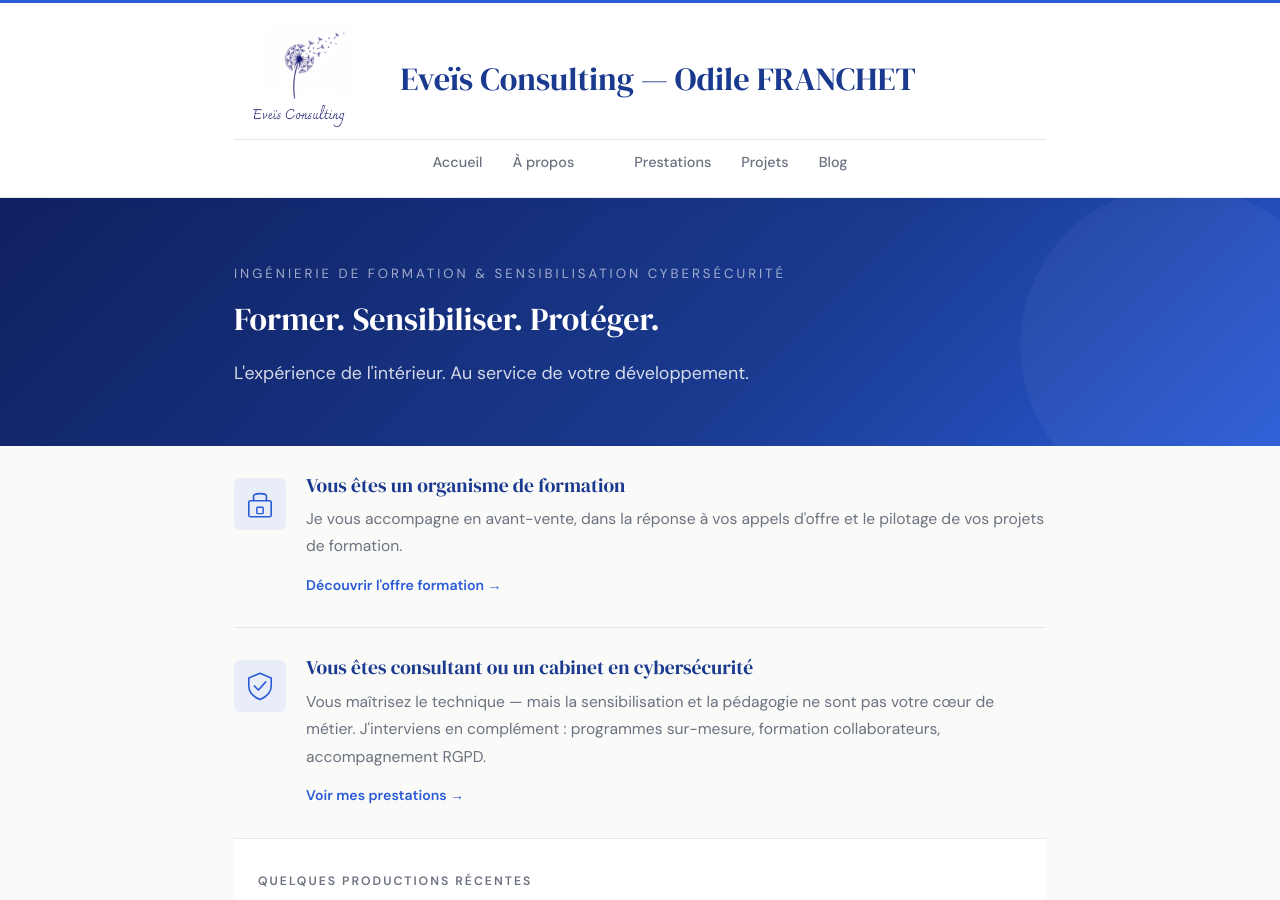
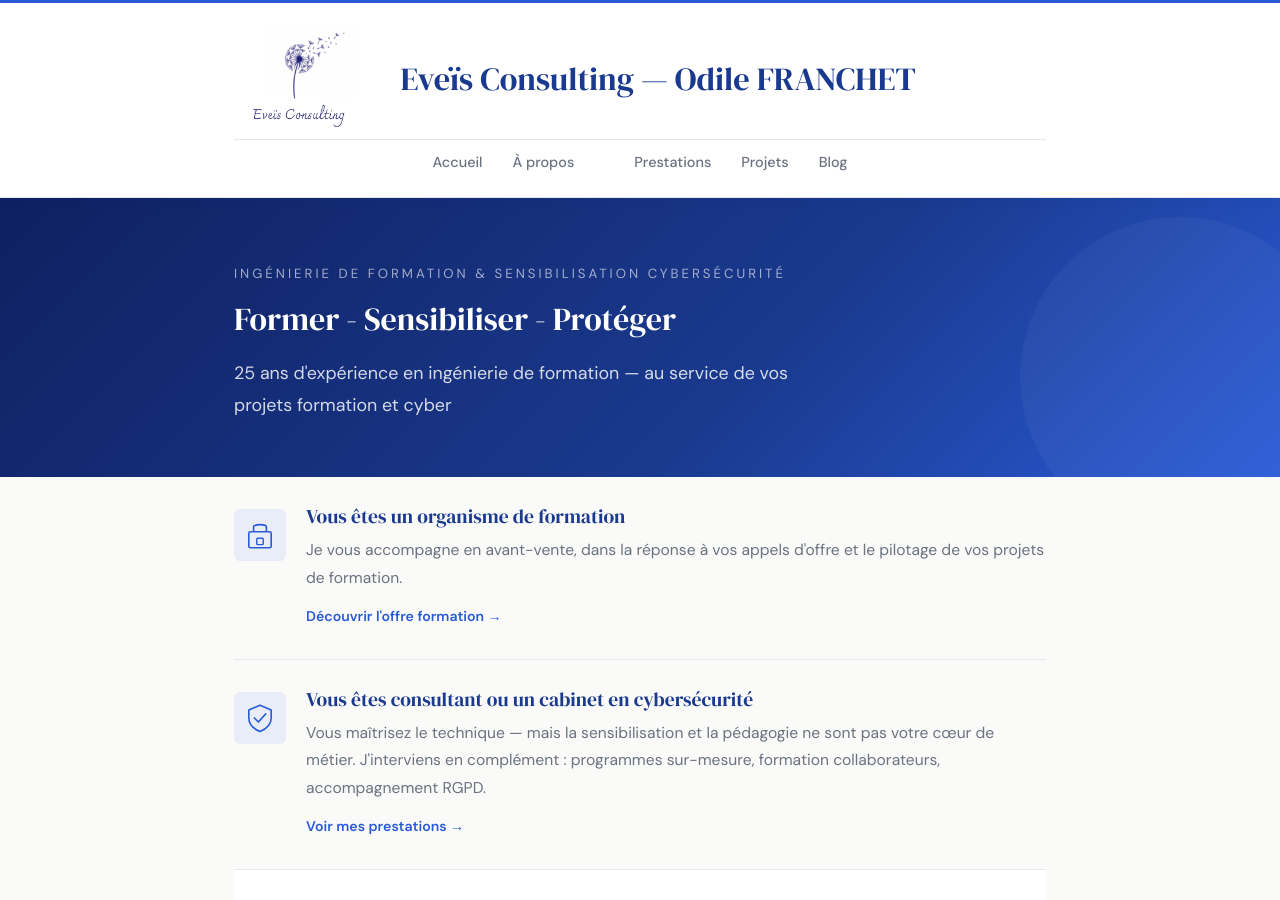
Before and after one commit to ofranchet73/eveis-consulting, a Jekyll site: the page built from index.md, in a window 1280 px wide and 900 px high. Built offline with Jekyll 4.4.1, drawn with Linux system fonts in a browser that asks for light colours.

Commit message:
Update home.html

```diff
--- a/_layouts/home.html
+++ b/_layouts/home.html
@@ -4,8 +4,8 @@ layout: default
 <div class="hero">
   <div class="hero-inner">
     <p class="hero-eyebrow">Ingénierie de formation & Sensibilisation Cybersécurité  </p>
-    <h1>Former. Sensibiliser. Protéger.</h1>
-    <p class="hero-sub">L'expérience de l'intérieur. Au service de votre développement.</p>
+    <h1>Former - Sensibiliser - Protéger</h1>
+    <p class="hero-sub">25 ans d'expérience en ingénierie de formation — au service de vos projets formation et cyber</p>
   </div>
 </div>
 
```
